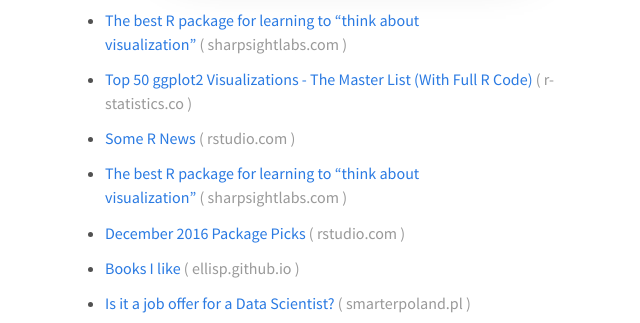
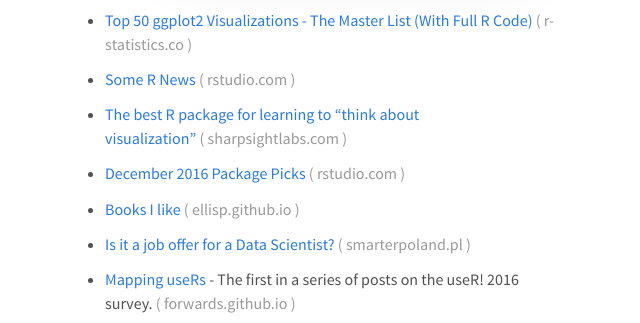
Before and after one commit to rweekly/rweekly.org, a Jekyll site: the page built from draft.md, in a window 1280 px wide and 900 px high, scrolled down 2814 px, cut to the strip 250-573 px from the top of the window. Shown: the whole strip, without its empty margins (295-935 px from the left). Built offline with Jekyll 4.4.1, drawn with Linux system fonts in a browser that asks for light colours; comment, search, counter and statistics services are not loaded.

Commit message:
deleted overlapped post in 'r insights'

```diff
--- a/draft.md
+++ b/draft.md
@@ -80,8 +80,6 @@
 + [Rcpp now used by 900 CRAN packages](http://dirk.eddelbuettel.com/blog/2017/01/07#rcpp_900_packages)
 
 ![Rcpp now used by 900 CRAN packages](https://cdn.rawgit.com/rweekly/image/ed085810/2017-01-17/RcppGrowth_2017-01-07.png)
-
-+ [The best R package for learning to “think about visualization”](http://sharpsightlabs.com/blog/r-package-think-about-visualization/)
 
 + [Top 50 ggplot2 Visualizations - The Master List (With Full R Code)](http://r-statistics.co/Top50-Ggplot2-Visualizations-MasterList-R-Code.html)
 
```
